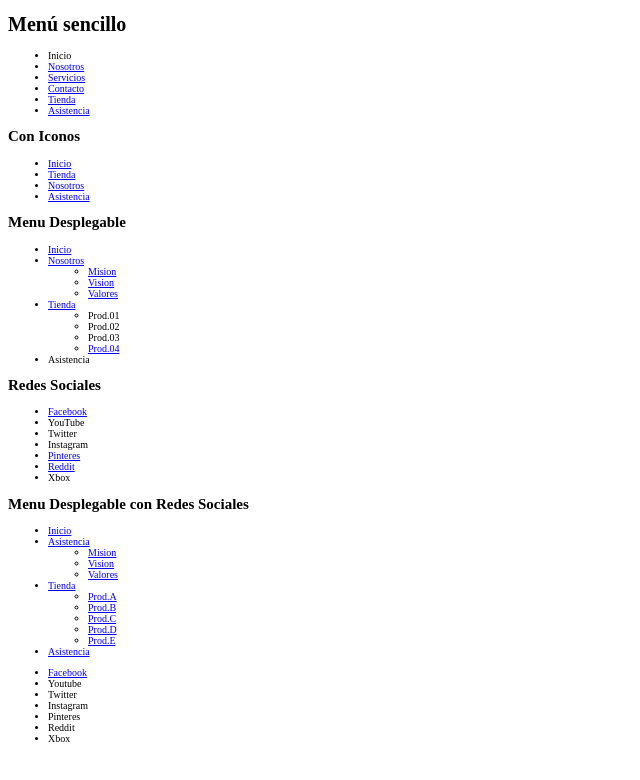
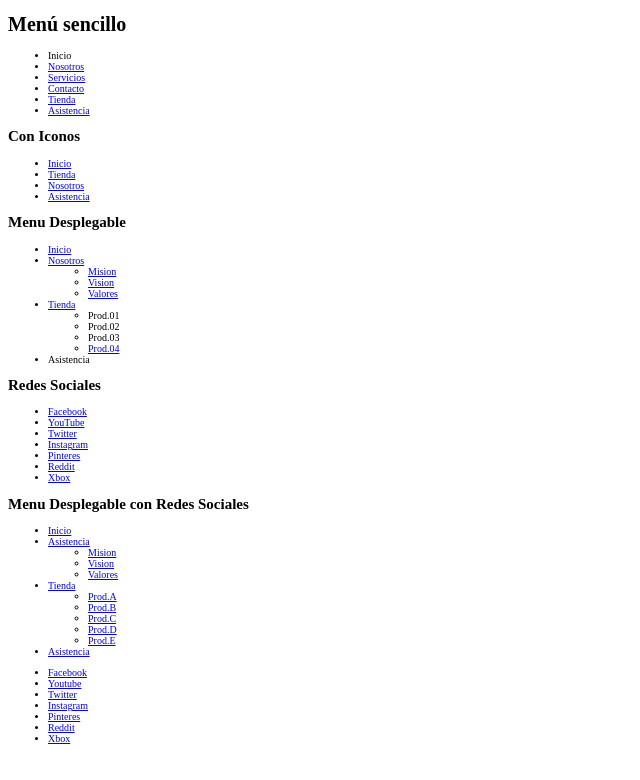
Before and after one commit to lgLuis/EstilosDeMenus, a plain HTML site: page index.html in a window 1280 px wide. Shown: the whole page, without its empty margins (0-640 px from the left). Drawn offline with Linux system fonts and the light colour scheme; a web font is replaced by a local one.

Commit message:
arreglando el html

```diff
--- a/index.html
+++ b/index.html
@@ -62,12 +62,13 @@
         <nav class="iconos">
             <ul>
                 <li><a href="#"><span>Facebook</span></a></li>
-                <li><a href="#"></a><span>YouTube</span></li>
-                <li><a href="#"></a><span>Twitter</span></li>
-                <li><a href="#"></a><span>Instagram</span></li>
+                <li><a href="#"><span>YouTube</span></a></li>
+                <li><a href="#"><span>Twitter</span></a></li>
+                <li><a href="#"><span>Instagram</span></a></li>
                 <li><a href="#"><span>Pinteres</span></a></li>
                 <li><a href="#"><span>Reddit</span></a></li>
-                <li><a href="·"></a><span>Xbox</span></li>
+                <li><a href="#"><span>Xbox</span></a></li>
+
             </ul>
         </nav> <!--FIN MENU-->
 
@@ -97,12 +98,12 @@
 
             <ul>
                 <li><a href="#"><span>Facebook</span></a></li>
-                <li><a href="#"></a><span>Youtube</span></li>
-                <li><a href="#"></a><span>Twitter</span></li>
-                <li><a href="#"></a><span>Instagram</span></li>
-                <li><a href="#"></a><span>Pinteres</span></li>
-                <li><a href="#"></a><span>Reddit</span></li>
-                <li><a href="#"></a><span>Xbox</span></li>
+                <li><a href="#"><span>Youtube</span></a></li>
+                <li><a href="#"><span>Twitter</span></a></li>
+                <li><a href="#"><span>Instagram</span></a></li>
+                <li><a href="#"><span>Pinteres</span></a></li>
+                <li><a href="#"><span>Reddit</span></a></li>
+                <li><a href="#"><span>Xbox</span></a></li>
             </ul>
 
         </nav>
```
